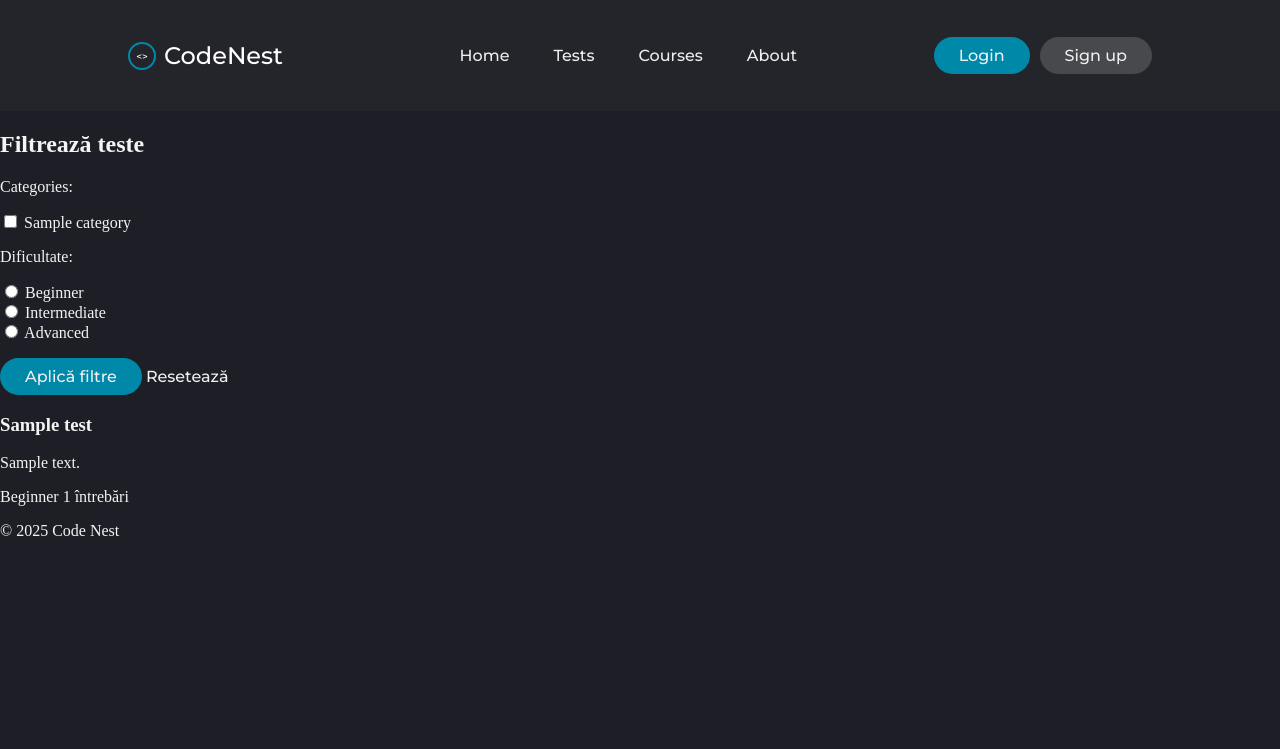
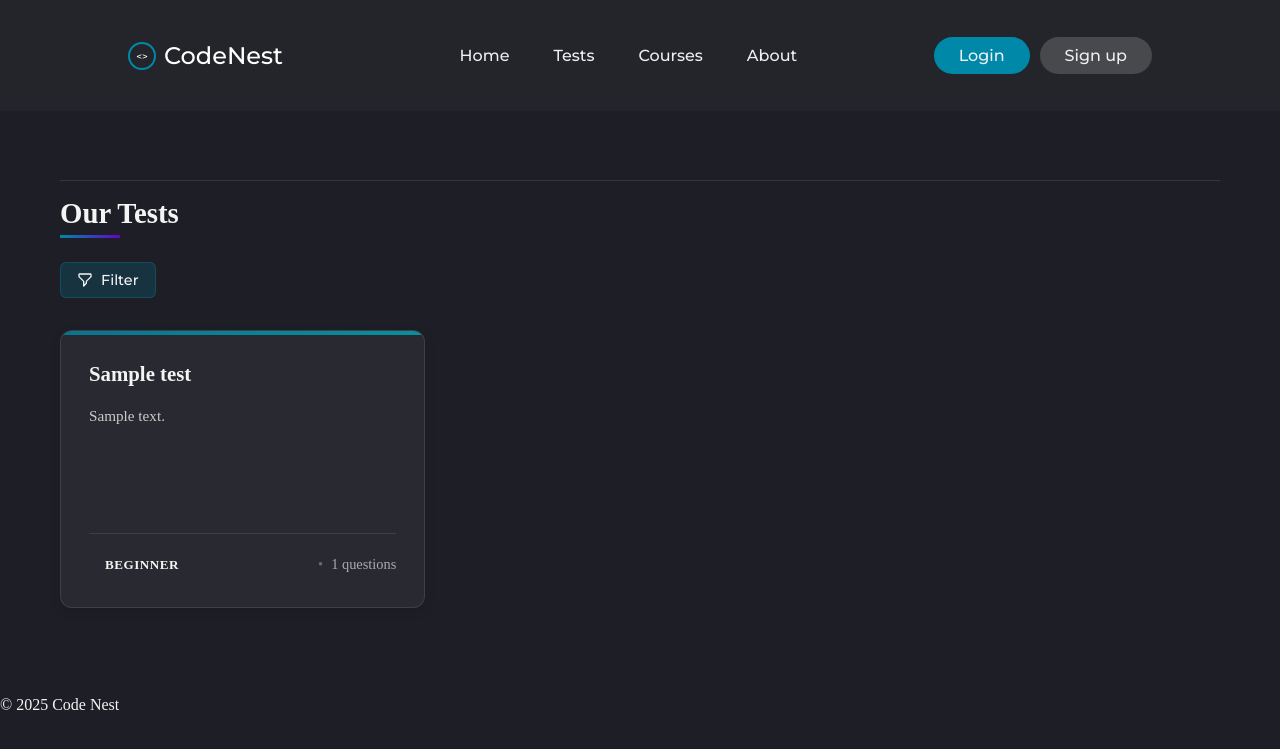
Before and after one commit to bogdanbalasoiu20/CodeNest, a Django app: page /code_nest/tests/ in a window 1280 px wide. Shown: the top 749 px of the page. Run offline with Django 5.2, Linux system fonts and the light colour scheme; tables that the repository leaves empty hold one stand-in row (values such as "Sample post"); parts of the project's set-up code (start-up, migrations or seed data) failed here and were passed over.

Commit message:
pagina de teste finalizata

```diff
--- a/code_nest/forms.py
+++ b/code_nest/forms.py
@@ -150,5 +150,5 @@
         choices=Test._meta.get_field('difficulty').choices,
         widget=forms.RadioSelect,
         required=False,
-        label='Dificultate'
+        label='Difficulty'
     )
--- a/code_nest/static/css/base.css
+++ b/code_nest/static/css/base.css
@@ -10,6 +10,9 @@
     justify-content: space-between;
     align-items: center;
     padding: 30px 10%;
+    position: fixed;
+    top: 0;
+    z-index: 1000;
 }
 
 li,a,button{
@@ -25,6 +28,7 @@
     color:#F4F4F4;
     margin:0;
     padding: 0;
+    padding-top: 100px;
 }
 
 /* .logo {
--- /dev/null
+++ b/code_nest/static/css/test_list.css
@@ -0,0 +1,429 @@
+/* static/css/test_list.css */
+
+/* Container styling */
+.container {
+    max-width: 1200px;
+    margin: 0 auto;
+    padding: 20px;
+    position: relative;
+    padding-top: 1.5rem;
+}
+
+.page-header {
+    margin: 2rem 0 1.5rem;
+    padding-top: 1rem;
+    border-top: 1px solid rgba(255, 255, 255, 0.1);
+}
+
+.page-title {
+    font-size: 1.8rem;
+    color: #f4f4f4;
+    font-weight: 600;
+    margin: 0;
+    position: relative;
+    padding-bottom: 0.5rem;
+}
+
+.page-title::after {
+    content: '';
+    position: absolute;
+    bottom: 0;
+    left: 0;
+    width: 60px;
+    height: 3px;
+    background: linear-gradient(90deg, #0088a9, #6803c7);
+}
+
+/* Filtru expandabil */
+.filter-section {
+    margin-bottom: 2rem;
+}
+
+.filter-header {
+    display: flex;
+    justify-content: flex-start; /* Schimbat din space-between în flex-start */
+    align-items: center;
+    margin-bottom: 1rem;
+    gap: 1rem; /* Adăugat spațiu între elemente */
+}
+
+.filter-title {
+    font-size: 1.25rem;
+    color: #f4f4f4;
+    font-weight: 600;
+    margin: 0;
+    order: 2; /* Mută titlul după buton */
+}
+
+.filter-toggle-btn {
+    order: 1; /* Mută butonul înaintea titlului */
+    /* Păstrează restul proprietăților existente */
+    background: rgba(0, 136, 169, 0.2);
+    border: 1px solid rgba(0, 136, 169, 0.3);
+    color: #f4f4f4;
+    cursor: pointer;
+    font-size: 0.9rem;
+    display: flex;
+    align-items: center;
+    gap: 0.5rem;
+    padding: 0.5rem 1rem;
+    border-radius: 6px;
+    transition: all 0.3s ease;
+}
+
+.filter-toggle-btn:hover {
+    background: rgba(0, 136, 169, 0.3);
+    transform: translateY(-1px);
+}
+
+.filter-toggle-btn svg {
+    transition: transform 0.3s ease;
+}
+
+.filter-toggle-btn.active svg {
+    transform: rotate(180deg);
+}
+
+.filter-content {
+    display: none;
+    background: rgba(40, 42, 50, 0.98);
+    border-radius: 12px;
+    padding: 1.5rem;
+    border: 1px solid rgba(255, 255, 255, 0.15);
+    backdrop-filter: blur(12px);
+    box-shadow: 0 8px 24px rgba(0, 0, 0, 0.25);
+    animation: fadeIn 0.3s ease;
+}
+
+.filter-content.active {
+    display: block;
+}
+
+.filter-columns {
+    display: grid;
+    grid-template-columns: repeat(auto-fit, minmax(240px, 1fr));
+    gap: 2rem;
+}
+
+.filter-group {
+    margin-bottom: 1.5rem;
+}
+
+.filter-group-title {
+    font-size: 1rem;
+    color: #f4f4f4;
+    margin-bottom: 1.2rem;
+    font-weight: 500;
+    display: flex;
+    align-items: center;
+    gap: 0.75rem;
+}
+
+.filter-group-title::before {
+    content: '';
+    display: block;
+    width: 8px;
+    height: 8px;
+    border-radius: 50%;
+    background: linear-gradient(135deg, #0088a9, #00a9b7);
+}
+
+.filter-options {
+    display: flex;
+    flex-direction: column;
+    gap: 0.8rem;
+}
+
+/* Stilizare checkbox-uri îmbunătățită */
+.filter-option {
+    display: block;
+    position: relative;
+    padding-left: 32px;
+    margin-bottom: 0.5rem;
+    cursor: pointer;
+    user-select: none;
+    transition: all 0.2s ease;
+}
+
+.filter-option:hover {
+    transform: translateX(4px);
+}
+
+.filter-option input {
+    position: absolute;
+    opacity: 0;
+    cursor: pointer;
+    height: 0;
+    width: 0;
+}
+
+.checkmark {
+    position: absolute;
+    top: 0;
+    left: 0;
+    height: 20px;
+    width: 20px;
+    background-color: rgba(255, 255, 255, 0.08);
+    border: 2px solid #555;
+    border-radius: 5px;
+    transition: all 0.2s ease;
+}
+
+.filter-option:hover .checkmark {
+    background-color: rgba(255, 255, 255, 0.15);
+    border-color: #666;
+}
+
+.filter-option input:checked ~ .checkmark {
+    background-color: #0088a9;
+    border-color: #0088a9;
+    box-shadow: 0 0 0 2px rgba(0, 136, 169, 0.3);
+}
+
+.checkmark:after {
+    content: "";
+    position: absolute;
+    display: none;
+    left: 6px;
+    top: 2px;
+    width: 5px;
+    height: 10px;
+    border: solid white;
+    border-width: 0 2px 2px 0;
+    transform: rotate(45deg);
+}
+
+.filter-option input:checked ~ .checkmark:after {
+    display: block;
+}
+
+.filter-option .option-label {
+    color: #ddd;
+    font-size: 0.95rem;
+    margin-left: 8px;
+    transition: color 0.2s ease;
+    line-height: 1.4;
+}
+
+.filter-option:hover .option-label {
+    color: #f4f4f4;
+}
+
+/* Butoane filtru */
+.filter-actions {
+    display: flex;
+    justify-content: flex-end;
+    gap: 1.2rem;
+    margin-top: 2rem;
+    padding-top: 1.5rem;
+    border-top: 1px solid rgba(255, 255, 255, 0.1);
+}
+
+.btn-filter,
+.btn-reset {
+    padding: 0.8rem 1.8rem;
+    border-radius: 8px;
+    font-weight: 600;
+    transition: all 0.3s ease;
+    cursor: pointer;
+    font-size: 0.95rem;
+    border: none;
+    display: inline-flex;
+    align-items: center;
+    gap: 0.5rem;
+}
+
+.btn-filter {
+    background: linear-gradient(135deg, #0088a9, #006a84);
+    color: white;
+    box-shadow: 0 4px 12px rgba(0, 136, 169, 0.25);
+}
+
+.btn-filter:hover {
+    transform: translateY(-2px);
+    box-shadow: 0 6px 16px rgba(0, 136, 169, 0.35);
+}
+
+.btn-reset {
+    background: rgba(255, 255, 255, 0.1);
+    color: #f4f4f4;
+    border: 1px solid rgba(255, 255, 255, 0.2);
+}
+
+.btn-reset:hover {
+    background: rgba(255, 255, 255, 0.15);
+    transform: translateY(-2px);
+}
+
+/* Grid teste */
+.tests-grid {
+    display: grid;
+    grid-template-columns: repeat(auto-fill, minmax(320px, 1fr));
+    gap: 2rem;
+    margin: 2rem 0;
+    padding: 0;
+}
+
+/* Carduri teste */
+.test-card {
+    background-color: rgba(255, 255, 255, 0.05);
+    border-radius: 12px;
+    padding: 1.75rem;
+    transition: all 0.3s ease;
+    border: 1px solid rgba(255, 255, 255, 0.1);
+    display: flex;
+    flex-direction: column;
+    min-height: 220px;
+    backdrop-filter: blur(5px);
+    box-shadow: 0 4px 12px rgba(0, 0, 0, 0.1);
+    position: relative;
+    overflow: hidden;
+    animation: fadeIn 0.4s ease forwards;
+}
+
+.test-card::before {
+    content: '';
+    position: absolute;
+    top: 0;
+    left: 0;
+    right: 0;
+    height: 4px;
+    background: linear-gradient(90deg, #0088a9, #00a9b7);
+    opacity: 0.8;
+}
+
+.test-card:hover {
+    transform: translateY(-8px);
+    box-shadow: 0 12px 24px rgba(0, 0, 0, 0.2);
+    border-color: rgba(0, 136, 169, 0.7);
+    background-color: rgba(255, 255, 255, 0.08);
+}
+
+.test-card h3 {
+    margin: 0 0 1rem 0;
+    font-size: 1.3rem;
+    color: #f4f4f4;
+    font-weight: 600;
+    line-height: 1.4;
+}
+
+.test-card p {
+    color: #ccc;
+    margin: 0 0 1.5rem 0;
+    flex-grow: 1;
+    line-height: 1.6;
+    font-size: 0.95rem;
+}
+
+/* Meta-informații */
+.test-meta {
+    display: flex;
+    justify-content: space-between;
+    align-items: center;
+    margin-top: auto;
+    padding-top: 1rem;
+    border-top: 1px solid rgba(255, 255, 255, 0.1);
+}
+
+.difficulty {
+    padding: 0.4rem 1rem;
+    border-radius: 20px;
+    font-size: 0.82rem;
+    font-weight: 600;
+    text-transform: uppercase;
+    letter-spacing: 0.5px;
+}
+
+.difficulty.easy {
+    background-color: rgba(40, 167, 69, 0.15);
+    color: #28a745;
+}
+
+.difficulty.medium {
+    background-color: rgba(255, 193, 7, 0.15);
+    color: #ffc107;
+}
+
+.difficulty.hard {
+    background-color: rgba(220, 53, 69, 0.15);
+    color: #dc3545;
+}
+
+.question-count {
+    font-size: 0.9rem;
+    color: #aaa;
+    display: flex;
+    align-items: center;
+    gap: 0.5rem;
+}
+
+.question-count::before {
+    content: '•';
+    color: rgba(255, 255, 255, 0.3);
+}
+
+/* Mesaj fără rezultate */
+.no-results {
+    grid-column: 1 / -1;
+    text-align: center;
+    padding: 3rem 2rem;
+    color: #aaa;
+    font-size: 1.2rem;
+    background-color: rgba(255, 255, 255, 0.03);
+    border-radius: 12px;
+    border: 1px dashed rgba(255, 255, 255, 0.1);
+}
+
+/* Animații */
+@keyframes fadeIn {
+    from { opacity: 0; transform: translateY(10px); }
+    to { opacity: 1; transform: translateY(0); }
+}
+
+/* Întârzieri animații carduri */
+.test-card:nth-child(1) { animation-delay: 0.1s; }
+.test-card:nth-child(2) { animation-delay: 0.2s; }
+.test-card:nth-child(3) { animation-delay: 0.3s; }
+.test-card:nth-child(4) { animation-delay: 0.4s; }
+
+/* Responsiv */
+@media (max-width: 768px) {
+    .container {
+        padding: 15px;
+    }
+
+    .filter-columns {
+        grid-template-columns: 1fr;
+        gap: 1.5rem;
+    }
+
+    .filter-group {
+        margin-bottom: 1.2rem;
+    }
+
+    .filter-options {
+        gap: 0.6rem;
+    }
+
+    .tests-grid {
+        grid-template-columns: 1fr;
+        gap: 1.5rem;
+    }
+
+    .test-card {
+        min-height: auto;
+        padding: 1.5rem;
+    }
+
+    .filter-actions {
+        justify-content: center;
+        flex-wrap: wrap;
+    }
+
+    .btn-filter,
+    .btn-reset {
+        padding: 0.7rem 1.5rem;
+        width: 100%;
+        justify-content: center;
+    }
+}
--- a/code_nest/templates/testsPage.html
+++ b/code_nest/templates/testsPage.html
@@ -5,18 +5,55 @@
 
 {% block extra_head %}
 <link rel="stylesheet" href="{% static 'css/base.css' %}">
+<link rel="stylesheet" href="{% static 'css/test_list.css' %}">
 {% endblock %}
 
 {% block content %}
-<div class="filter-container">
-    <h2>Filtrează teste</h2>
-    <form method="get">
-        {{ form.as_p }}
-        <button type="submit" class="btn-filter">Aplică filtre</button>
-        <a href="{% url 'testsPage' %}" class="btn-reset">Resetează</a>
+<div class="container">
+    <div class="page-header">
+        <h1 class="page-title">Our Tests</h1>
+    </div>
+    <!-- Filtru expandabil -->
+    <div class="filter-section">
+        <div class="filter-header">
+            {% comment %} <h2 class="filter-title">Filtrează teste</h2> {% endcomment %}
+            <button class="filter-toggle-btn" id="filterToggle">
+                <svg width="16" height="16" viewBox="0 0 24 24" fill="none" stroke="currentColor">
+                    <path stroke-linecap="round" stroke-linejoin="round" stroke-width="2" d="M3 4a1 1 0 011-1h16a1 1 0 011 1v2.586a1 1 0 01-.293.707l-6.414 6.414a1 1 0 00-.293.707V17l-4 4v-6.586a1 1 0 00-.293-.707L3.293 7.293A1 1 0 013 6.586V4z"></path>
+                </svg>
+                Filter
+            </button>
+        </div>
+
+        <div class="filter-content" id="filterContent">
+            <form method="get" id="filterForm">
+                <div class="filter-columns">
+                    {% for field in form %}
+                    <div class="filter-group">
+                        <h3 class="filter-group-title">{{ field.label }}</h3>
+                        <div class="filter-options">
+                            {% for choice in field %}
+                            <label class="filter-option">
+                                <input type="checkbox" name="{{ field.name }}" value="{{ choice.data.value }}"
+                                       {% if choice.data.selected %}checked{% endif %}>
+                                <span class="checkmark"></span>
+                                <span class="option-label">{{ choice.choice_label }}</span>
+                            </label>
+                            {% endfor %}
+                        </div>
+                    </div>
+                    {% endfor %}
+                </div>
+
+                <div class="filter-actions">
+                    <button type="submit" class="btn-filter">Apply Filters</button>
+                    <a href="{% url 'testsPage' %}" class="btn-reset">Reset</a>
+                </div>
             </form>
         </div>
+    </div>
 
+    <!-- Restul conținutului -->
     <div class="tests-grid">
         {% for test in tests %}
         <div class="test-card">
@@ -26,11 +63,44 @@
                 <span class="difficulty {{ test.difficulty|lower }}">
                     {{ test.get_difficulty_display }}
                 </span>
-            <span class="question-count">{{ test.number_of_questions }} întrebări</span>
+                <span class="question-count">{{ test.number_of_questions }} questions</span>
             </div>
         </div>
         {% empty %}
-    <p class="no-results">Nu s-au găsit teste care să corespundă filtrelor.</p>
+        <p class="no-results">No test found</p>
         {% endfor %}
     </div>
+</div>
+
+<script>
+document.addEventListener('DOMContentLoaded', function() {
+    const filterToggle = document.getElementById('filterToggle');
+    const filterContent = document.getElementById('filterContent');
+
+    // Toggle filtru
+    filterToggle.addEventListener('click', function() {
+        this.classList.toggle('active');
+        filterContent.classList.toggle('active');
+    });
+
+    // Închide filtru la click în afara
+    document.addEventListener('click', function(e) {
+        if (!filterToggle.contains(e.target) && !filterContent.contains(e.target)) {
+            filterToggle.classList.remove('active');
+            filterContent.classList.remove('active');
+        }
+    });
+
+    // Permite deselectarea checkbox-urilor
+    document.querySelectorAll('.filter-option input[type="checkbox"]').forEach(checkbox => {
+        checkbox.addEventListener('click', function(e) {
+            if (this.checked && e.ctrlKey) {
+                this.checked = false;
+                // Forțează trimiterea formularului la deselectare
+                document.getElementById('filterForm').submit();
+            }
+        });
+    });
+});
+</script>
 {% endblock %}
```
Lines whose indentation alone changed are shown as unchanged.
